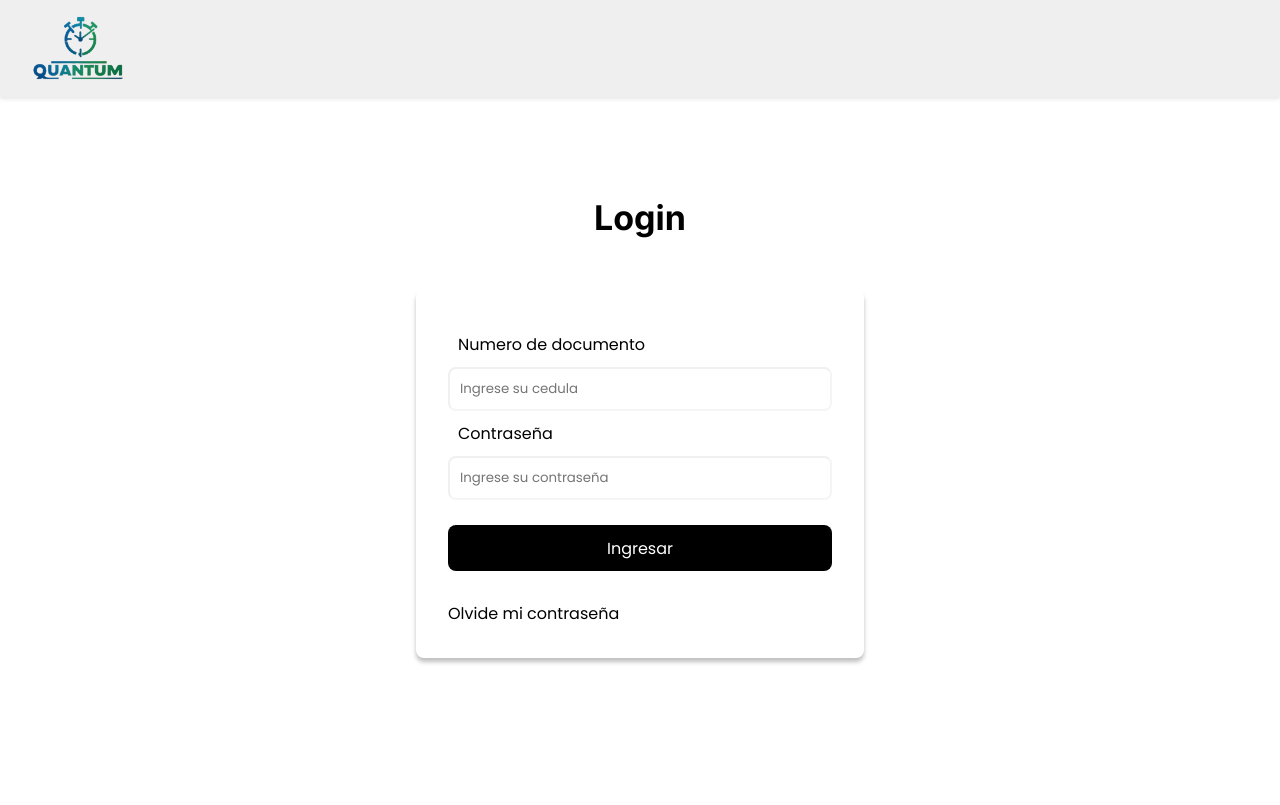
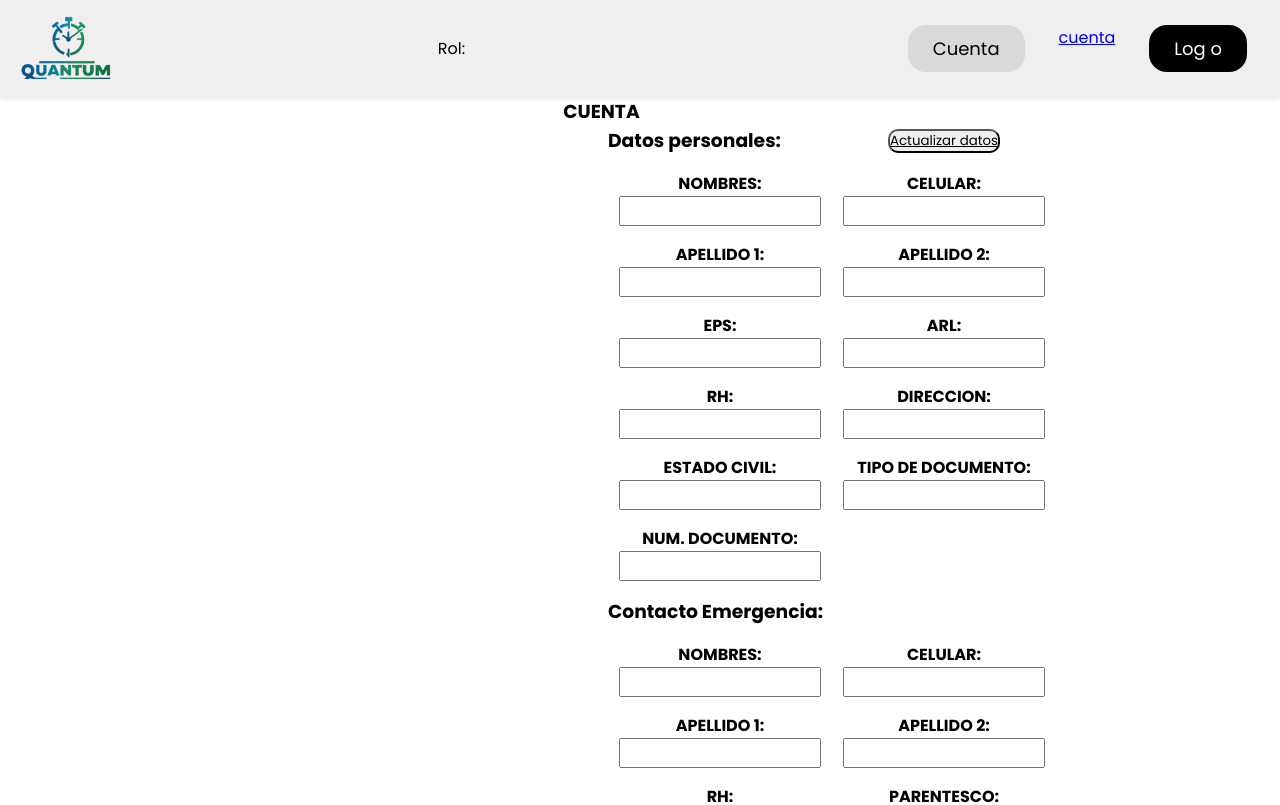
Before and after one commit to T0rricelly/mookup_quantum, a React (Vite) app: page /cuenta in a window 1280 px wide. Shown: the top 805 px of the page. Built offline with nearby package versions, Linux system fonts and the light colour scheme.

Commit message:
creacion componente formulario con su css

```diff
--- a/package.json
+++ b/package.json
@@ -12,6 +12,7 @@
   "dependencies": {
     "react": "^19.0.0",
     "react-dom": "^19.0.0",
+    "react-hook-form": "^7.55.0",
     "react-router-dom": "^7.4.1",
     "react-toastify": "^11.0.5"
   },
--- /dev/null
+++ b/src/components/components_home/Formulario.jsx
@@ -0,0 +1,135 @@
+import Header from './Header_home';
+import Footer from '../components_auth/footer';
+import './../../styles/Formulario/formu.css'
+import { useForm } from 'react-hook-form';
+
+export const Formulario = () => {
+
+    const { register, handleSubmit } = useForm();
+
+    const enviar = (data) => {
+        console.log(data)
+    }
+
+    return (
+        <>
+            <Header />
+            <section className='section_12'>
+                <nav className='nav_11'>
+
+                    <h1> CUENTA </h1>
+
+                </nav>
+
+                <section className="container_11">
+
+                    <form className="formulario" onSubmit={handleSubmit(enviar)}>
+                        <h1 className="main_title"> Datos personales: </h1>
+                        <button className="Actu_datos" type="submit"> Actualizar datos </button>
+                        <article className='article_111'>
+                            <h4> NOMBRES: </h4>
+                            <input type="text" placeholder="" {...register(" NOMBRES1 ")}/>
+                        </article>
+
+                        <article className='article_111'>
+                            <h4> CELULAR: </h4>
+                            <input type="number" placeholder="" {...register(" CELULAR1 ")}/>
+                        </article>
+
+                        <article className='article_111'>
+                            <h4> APELLIDO 1: </h4>
+                            <input type="text" placeholder="" {...register(" APELLIDO1 ")}/>
+                        </article>
+
+                        <article className='article_111'>
+                            <h4> APELLIDO 2: </h4>
+                            <input type="text" placeholder="" {...register(" APELLIDO2 ")}/>
+                        </article>
+
+                        <article className='article_111'>
+                            <h4> EPS: </h4>
+                            <input type="text" placeholder="" {...register(" EPS ")}/>
+                        </article>
+
+                        <article className='article_111'>
+                            <h4> ARL: </h4>
+                            <input type="text" placeholder="" {...register(" ARL ")}/>
+                        </article>
+
+                        <article className='article_111'>
+                            <h4> RH: </h4>
+                            <input type="text" placeholder="" {...register(" RH1 ")}/>
+                        </article>
+
+                        <article className='article_111'>
+                            <h4> DIRECCION: </h4>
+                            <input type="text" placeholder="" {...register(" DIRECCION")}/>
+                        </article>
+
+                        <article className='article_111'>
+                            <h4> ESTADO CIVIL: </h4>
+                            <input type="text" placeholder="" {...register(" ESTADO CIVIL ")}/>
+                        </article>
+
+                        <article className='article_111'>
+                            <h4> TIPO DE DOCUMENTO: </h4>
+                            <input type="text" placeholder="" {...register(" TIPO_DOC ")}/>
+                        </article>
+
+                        <article className='article_111'>
+                            <h4> NUM. DOCUMENTO: </h4>
+                            <input type="number" placeholder="" {...register(" NUM_DOC ")}/>
+                        </article>
+
+                        <article>
+
+                        </article>
+
+
+                        <h1 className="main_title1"> Contacto Emergencia: </h1>
+
+                        <article>
+
+                        </article>
+
+                        <article className='article_111'>
+                            <h4> NOMBRES: </h4>
+                            <input type="text" placeholder="" {...register(" NOMBRES2 ")}/>
+                        </article>
+
+                        <article className='article_111'>
+                            <h4> CELULAR: </h4>
+                            <input type="number" placeholder="" {...register(" CELULAR2 ")}/>
+                        </article>
+
+                        <article className='article_111'>
+                            <h4> APELLIDO 1: </h4>
+                            <input type="text" placeholder="" {...register(" APELLIDO3  ")}/>
+                        </article>
+
+                        <article className='article_111'>
+                            <h4> APELLIDO 2: </h4>
+                            <input type="text" placeholder="" {...register(" APELLIDO4 ")}/>
+                        </article>
+
+                        <article className='article_111'>
+                            <h4> RH: </h4>
+                            <input type="text" placeholder="" {...register(" RH2 ")}/>
+                        </article>
+
+                        <article className='article_111'>
+                            <h4> PARENTESCO: </h4>
+                            <input type="text" placeholder="" {...register(" PARENTESCO ")}/>
+                        </article>
+
+                    </form>
+
+
+                </section>
+            </section>
+            <Footer />
+        </>
+    )
+}
+
+export default Formulario
--- a/src/components/components_home/Header_home.jsx
+++ b/src/components/components_home/Header_home.jsx
@@ -14,7 +14,8 @@ export const Header = () => {
       {/* </div> */}
       <div className='buttons'>
         <button className='btn_cuenta'>Cuenta</button>
-        <a className='btn_logout' href='/login'>Log out</a>
+        <a href="/cuenta"> cuenta </a>
+        <a className='btn_logout' href='/login'>Log o</a>
       </div>
     </header>
   )
--- a/src/main.jsx
+++ b/src/main.jsx
@@ -7,6 +7,7 @@ import { Route } from 'react-router-dom';
 import { Forgot_Pasword } from './components/components_auth/Forgot_Pasword';
 import { Restore } from './components/components_auth/Restore';
 import  Home from './components/components_home/Home';
+import { Formulario } from './components/components_home/formulario';
 
 createRoot(document.getElementById('root')).render(
   <StrictMode>
@@ -18,6 +19,7 @@ createRoot(document.getElementById('root')).render(
         <Route path="/restore" element={<Restore/>} />
         <Route path="/new" element={<New/>} />
         <Route path="/" element={<Home/>} />
+        <Route path="/cuenta" element={<Formulario/>} />
       </Routes>
     </BrowserRouter>
   </StrictMode>
--- /dev/null
+++ b/src/styles/Formulario/formu.css
@@ -0,0 +1,63 @@
+
+.container_11 {
+
+    width: 50%;
+    margin: auto;
+    height: 500px;
+
+}
+
+.section_12 {
+
+    float: right;
+    height: 800px;
+    width:70%;
+
+}
+
+.nav_11 {
+
+    display: flex;
+    width: 60%;
+    margin: auto;
+    justify-content: space-between;
+
+}
+.formulario {
+
+    display: grid;
+    grid-template-columns: 50% 50%;
+
+}
+
+.article_111 {
+
+    margin: auto;
+    text-align: center;
+    width: 100%;
+    margin-top: 1rem;
+
+}
+
+
+input {
+
+    width: 90%;
+    height: 30px;
+
+}
+
+.Actu_datos{
+
+    width: 50%;
+    margin: auto;
+    border-radius: 10px;
+    text-decoration: underline;
+
+}
+
+.main_title1 {
+
+    margin-top: 1rem;
+
+}
```
Also changed, not shown: 1 other file (tests, documents, lock files or other folders).
